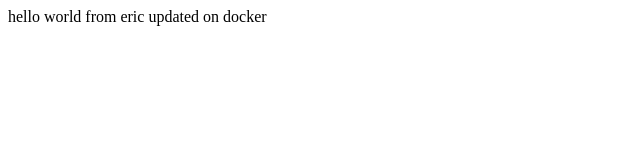
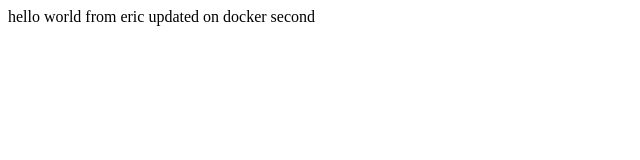
Before and after one commit to EricJohnsonIntel/website05, a plain HTML site: page index.html in a window 1280 px wide. Shown: the full height of the page, 0-640 px from the left. Drawn offline with Linux system fonts and the light colour scheme.

Commit message:
Update index.html

```diff
--- a/index.html
+++ b/index.html
@@ -1,5 +1,5 @@
 <html>
   <body>
-    hello world from eric updated on docker
+    hello world from eric updated on docker second
   </body>
 </html>
```
